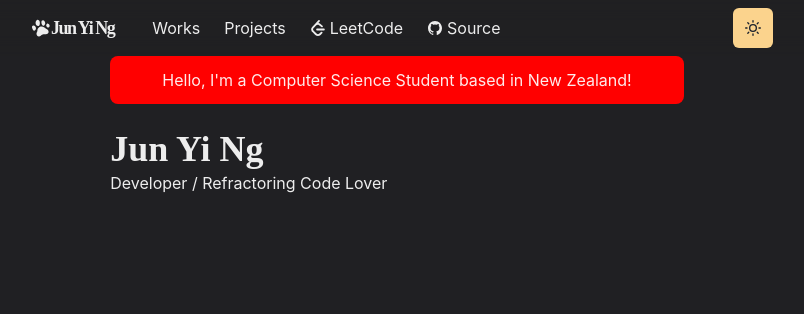
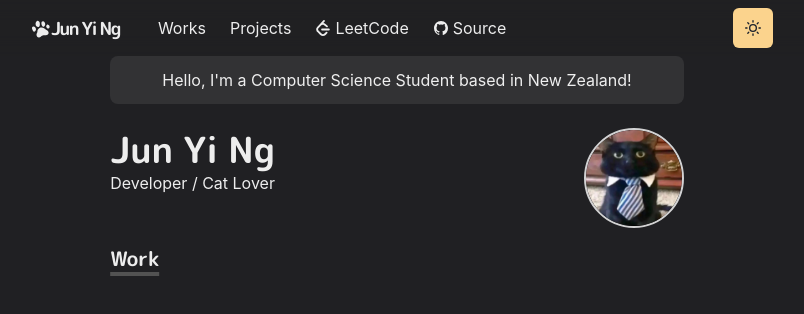
Before and after one commit to Jun0161/portfolio-website, a Next.js app: page / in a window 1280 px wide. Shown: the top 314 px of the page, without its empty margins (243-1047 px from the left). Built offline with nearby package versions, Linux system fonts and the light colour scheme.

Commit message:
Added font, and information displayed on main

```diff
--- /dev/null
+++ b/components/fonts.js
@@ -0,0 +1,6 @@
+const Fonts = () => (
+    <style jsx global>{`
+      @import url('https://fonts.googleapis.com/css2?family=M+PLUS+Rounded+1c:wght@300;700&display=swap');
+    `}</style>
+  )
+  export default Fonts
--- /dev/null
+++ b/components/section.js
@@ -0,0 +1,21 @@
+import { motion } from "framer-motion";
+import { chakra, shouldForwardProp } from "@chakra-ui/react";
+
+const StyledDiv = chakra(motion.div, {
+  shouldForwardProp: (prop) => {
+    return shouldForwardProp(prop) || prop === "transition";
+  },
+});
+
+const Section = ({ children, delay = 0 }) => (
+  <StyledDiv
+    initial={{ y: 10, opacity: 0 }}
+    animate={{ y: 0, opacity: 1 }}
+    transition={{ duration: 0.8, delay }}
+    mb={6}
+  >
+    {children}
+  </StyledDiv>
+);
+
+export default Section;
--- a/pages/_app.js
+++ b/pages/_app.js
@@ -1,10 +1,12 @@
 import { ChakraProvider } from "@chakra-ui/react";
 import Layout from "../components/layouts/main"
 import theme from "../lib/theme"
+import Fonts from "../components/fonts"
 
 const Website = ({Component, pageProps, router}) => {
     return (
         <ChakraProvider theme={theme}>
+            <Fonts />
             <Layout router={router}>
                 <Component {...pageProps} key={router.route}></Component>
             </Layout>
--- a/pages/index.js
+++ b/pages/index.js
@@ -1,9 +1,10 @@
-import { Container, Box, Heading } from "@chakra-ui/react";
+import { Container, Box, Heading, Image, useColorModeValue} from "@chakra-ui/react";
+import Section from "../components/section"
 
 const Page = () => {
   return (
     <Container>
-      <Box borderRadius="lg" bg="red" p={3} mb={6} align="center">
+      <Box borderRadius="lg" bg={useColorModeValue("whiteAlpha.500", "whiteAlpha.200")} p={3} mb={6} align="center">
         Hello, I&apos;m a Computer Science Student based in New Zealand!
       </Box>
 
@@ -12,9 +13,22 @@
           <Heading as="h2" variant="page-title">
             Jun Yi Ng
           </Heading>
-          <p>Developer / Refractoring Code Lover</p>
+          <p>Developer / Cat Lover</p>
+        </Box>
+        <Box
+          flexShrink={0}
+          mt={{ base: 4, md: 0 }}
+          ml={{ md: 6 }}
+          align="center"
+        >
+          <Image borderColor="whiteAlpha.800" borderWidth={2} borderStyle="solid" maxWidth="100px" display="inline-block" borderRadius="full" src="/69883534.jfif" alt="Profile Image"/>
         </Box>
       </Box>
+      <Section delay={0.1}>
+        <Heading as ="h3" variant="section-title">
+            Work
+        </Heading>
+      </Section>
     </Container>
   );
 };
```
